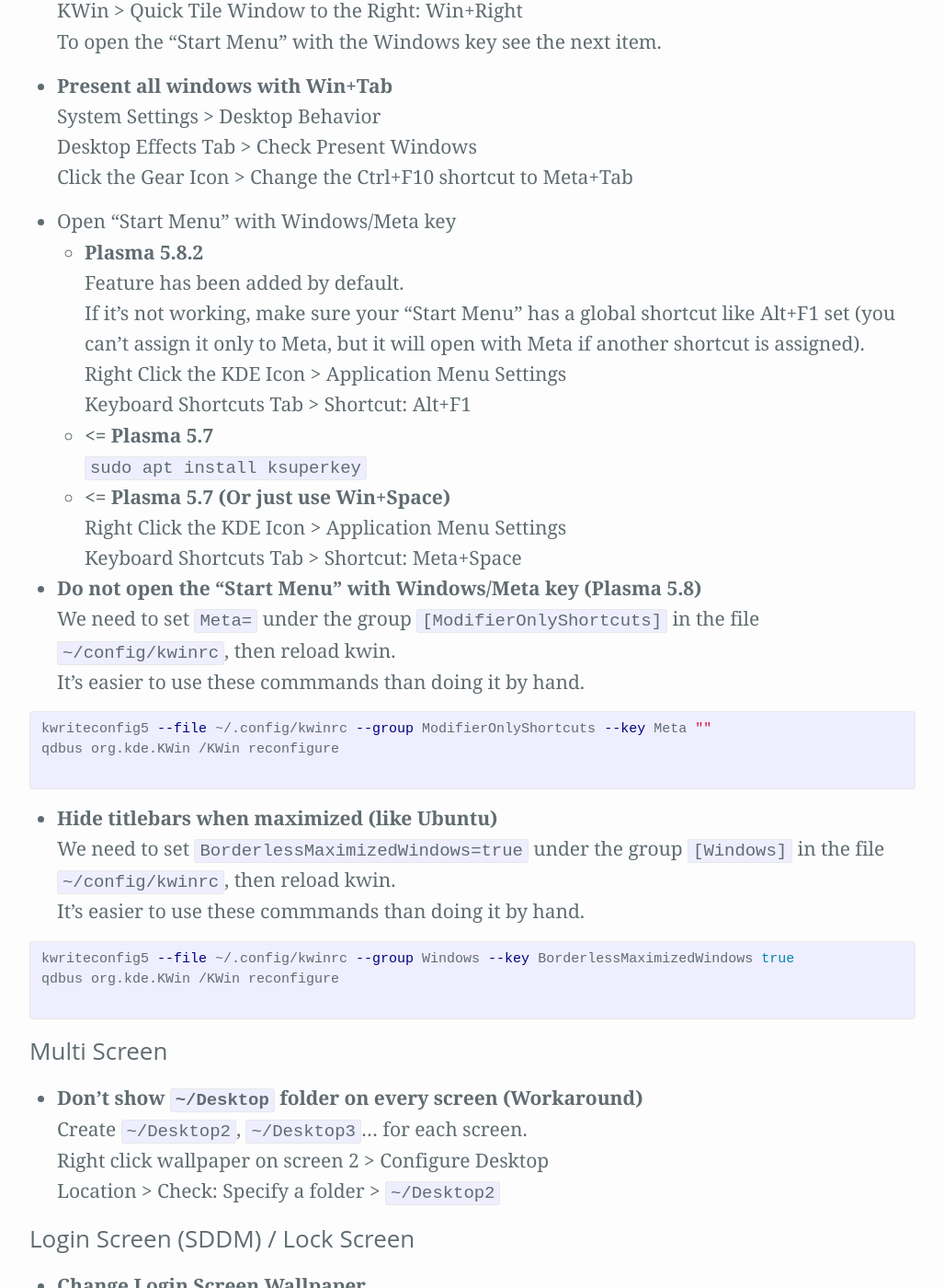
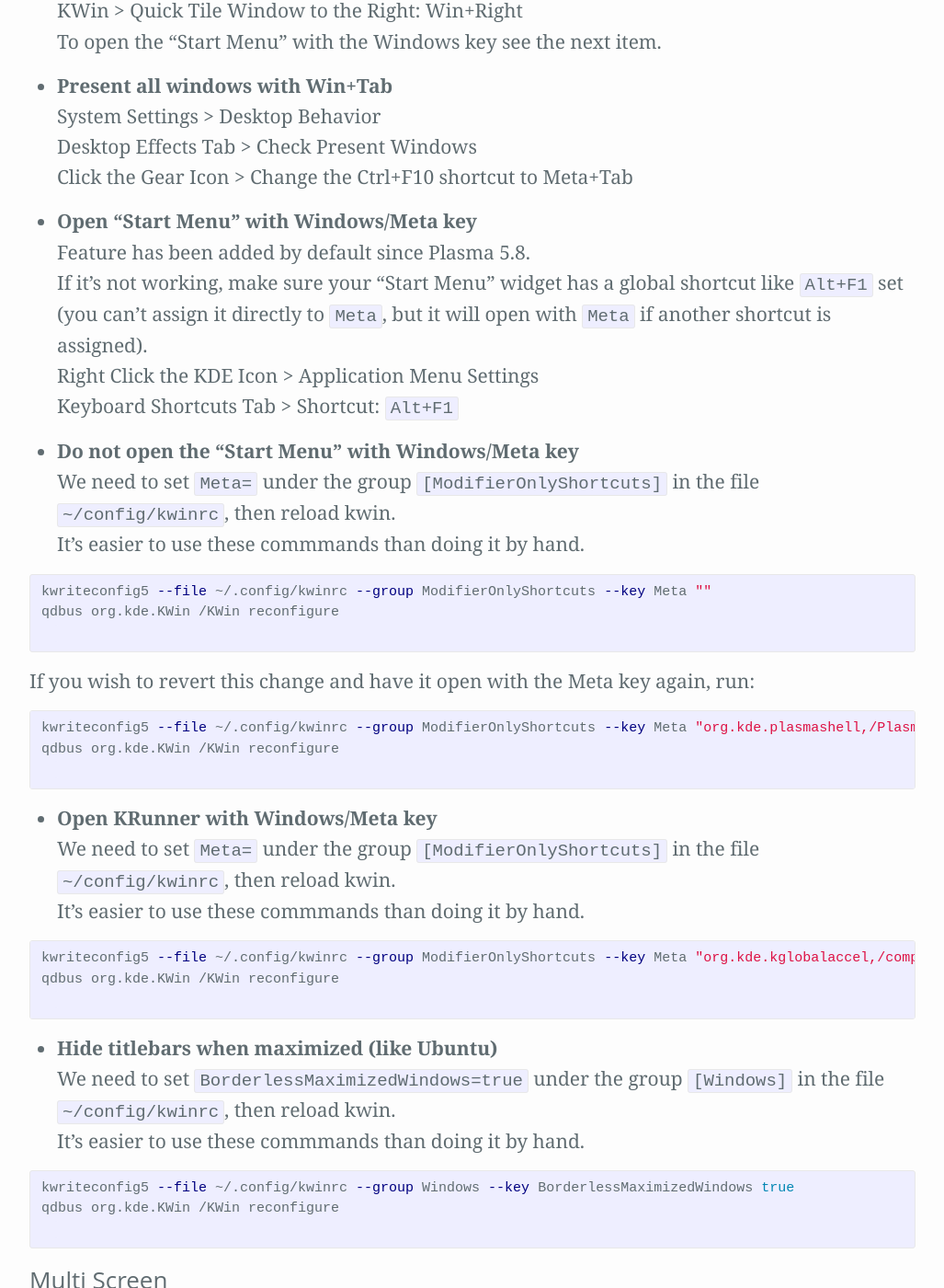
Before and after one commit to Zren/zren.github.io, a Jekyll site: the page built from kde.md, in a window 1280 px wide and 1400 px high, scrolled down 6778 px. Shown: the whole window at 92% size, without its empty margins (126-1153 px from the left). Built offline with Jekyll 4.4.1, drawn with Linux system fonts in a browser that asks for light colours.

Commit message:
Cleanup the Meta key shortcut commands and add a KRunner command.

```diff
--- a/kde.md
+++ b/kde.md
@@ -283,23 +283,31 @@
 
 {% assign i = i | plus: 1 %}
 * {:#cfg-{{ i }}} Open “Start Menu” with Windows/Meta key
-  * Plasma 5.8.2
-    Feature has been added by default.
-    If it's not working, make sure your "Start Menu" has a global shortcut like Alt+F1 set (you can't assign it only to Meta, but it will open with Meta if another shortcut is assigned).
-    Right Click the KDE Icon > Application Menu Settings
-    Keyboard Shortcuts Tab > Shortcut: Alt+F1
-  * <= Plasma 5.7
-    `sudo apt install ksuperkey`
-  * <= Plasma 5.7 (Or just use Win+Space)
-    Right Click the KDE Icon > Application Menu Settings
-    Keyboard Shortcuts Tab > Shortcut: Meta+Space
+  Feature has been added by default since Plasma 5.8.
+  If it's not working, make sure your "Start Menu" widget has a global shortcut like `Alt+F1` set (you can't assign it directly to `Meta`, but it will open with `Meta` if another shortcut is assigned).
+  Right Click the KDE Icon > Application Menu Settings
+  Keyboard Shortcuts Tab > Shortcut: `Alt+F1`
 
 {% assign i = i | plus: 1 %}
-* {:#cfg-{{ i }}} Do not open the “Start Menu” with Windows/Meta key (Plasma 5.8)
+* {:#cfg-{{ i }}} Do not open the “Start Menu” with Windows/Meta key
   We need to set `Meta=` under the group `[ModifierOnlyShortcuts]` in the file `~/config/kwinrc`, then reload kwin.
   It's easier to use these commmands than doing it by hand.
   {% highlight bash %}
 kwriteconfig5 --file ~/.config/kwinrc --group ModifierOnlyShortcuts --key Meta ""
+qdbus org.kde.KWin /KWin reconfigure
+  {% endhighlight %}
+  If you wish to revert this change and have it open with the Meta key again, run:
+  {% highlight bash %}
+kwriteconfig5 --file ~/.config/kwinrc --group ModifierOnlyShortcuts --key Meta "org.kde.plasmashell,/PlasmaShell,org.kde.PlasmaShell,activateLauncherMenu"
+qdbus org.kde.KWin /KWin reconfigure
+  {% endhighlight %}
+
+{% assign i = i | plus: 1 %}
+* {:#cfg-{{ i }}} Open KRunner with Windows/Meta key
+  We need to set `Meta=` under the group `[ModifierOnlyShortcuts]` in the file `~/config/kwinrc`, then reload kwin.
+  It's easier to use these commmands than doing it by hand.
+  {% highlight bash %}
+kwriteconfig5 --file ~/.config/kwinrc --group ModifierOnlyShortcuts --key Meta "org.kde.kglobalaccel,/component/krunner,org.kde.kglobalaccel.Component,invokeShortcut,run command"
 qdbus org.kde.KWin /KWin reconfigure
   {% endhighlight %}
 
```
